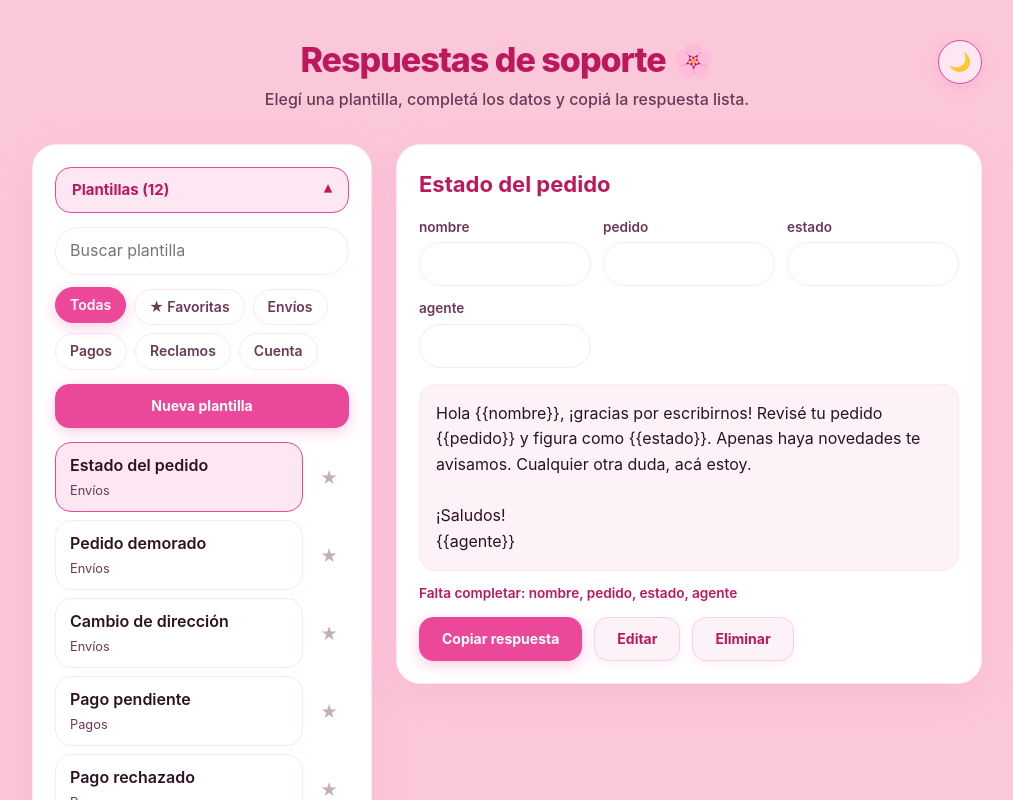
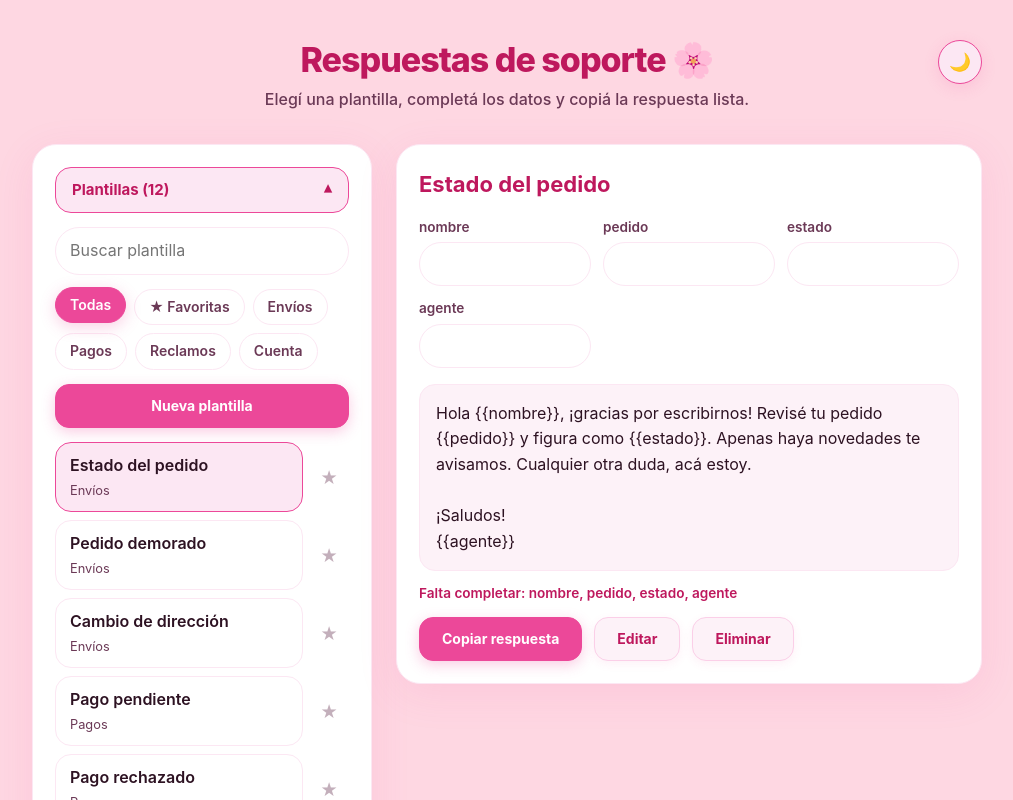
Before and after one commit to FlorBagnis/CX-macros, a React (Vite) app: page / in a window 1280 px wide. Shown: the top 800 px of the page, without its empty margins (133-1146 px from the left). Built offline with nearby package versions, Linux system fonts and the light colour scheme.

Commit message:
Change background color variable to lighter shade
Updated the background color variable to a lighter shade.

```diff
--- a/src/styles.css
+++ b/src/styles.css
@@ -2,7 +2,7 @@
 
 /* Paleta copiada del style.css del portfolio modificada a mas claro */
 :root {
-  --rosa-fondo: #fbc8d9;
+  --rosa-fondo: #fed7e2;
   --rosa-brillante: #ec4899;
   --rosa-oscuro: #be185d;
   --rosa-suave: #fce7f3;
```
